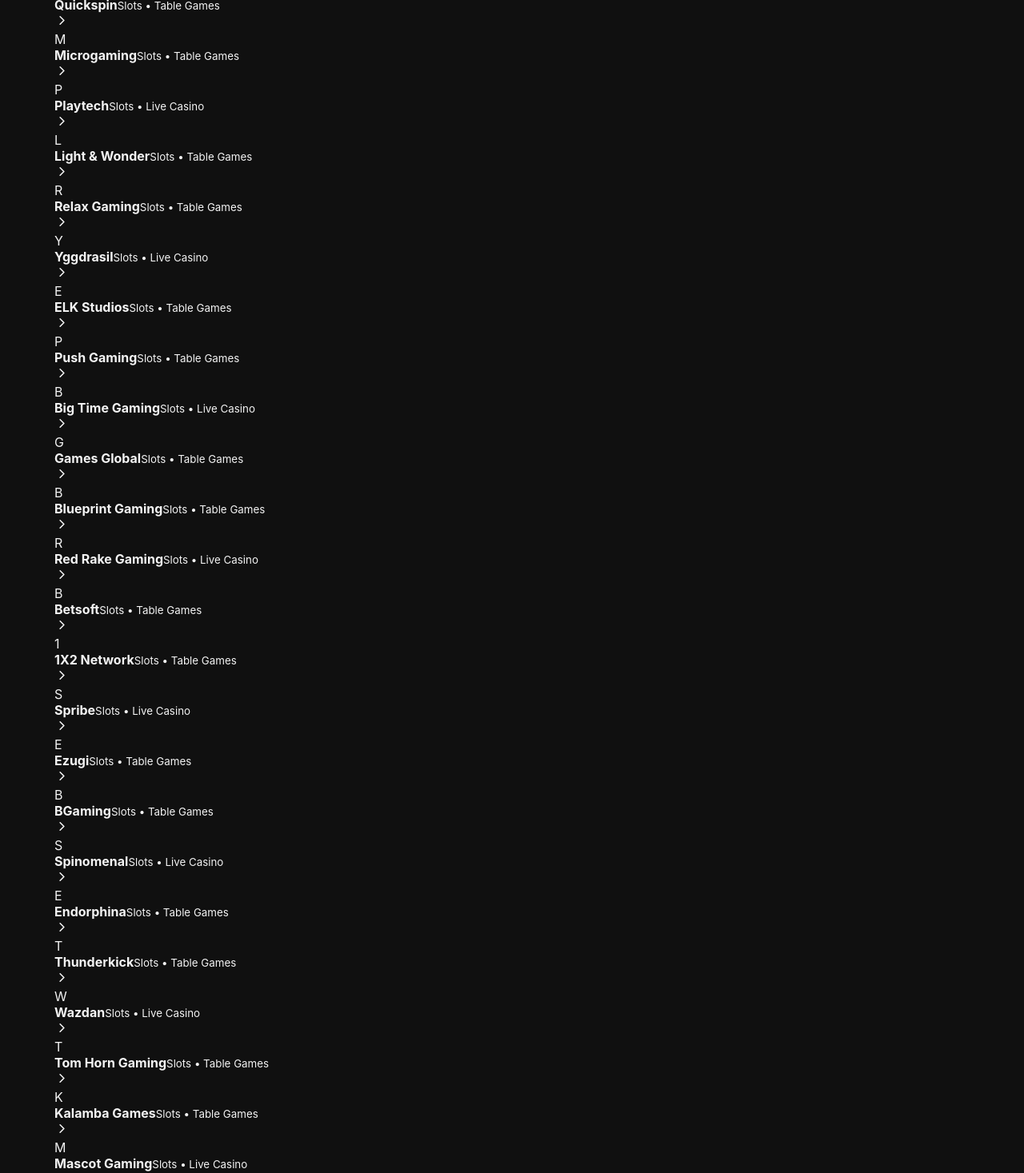
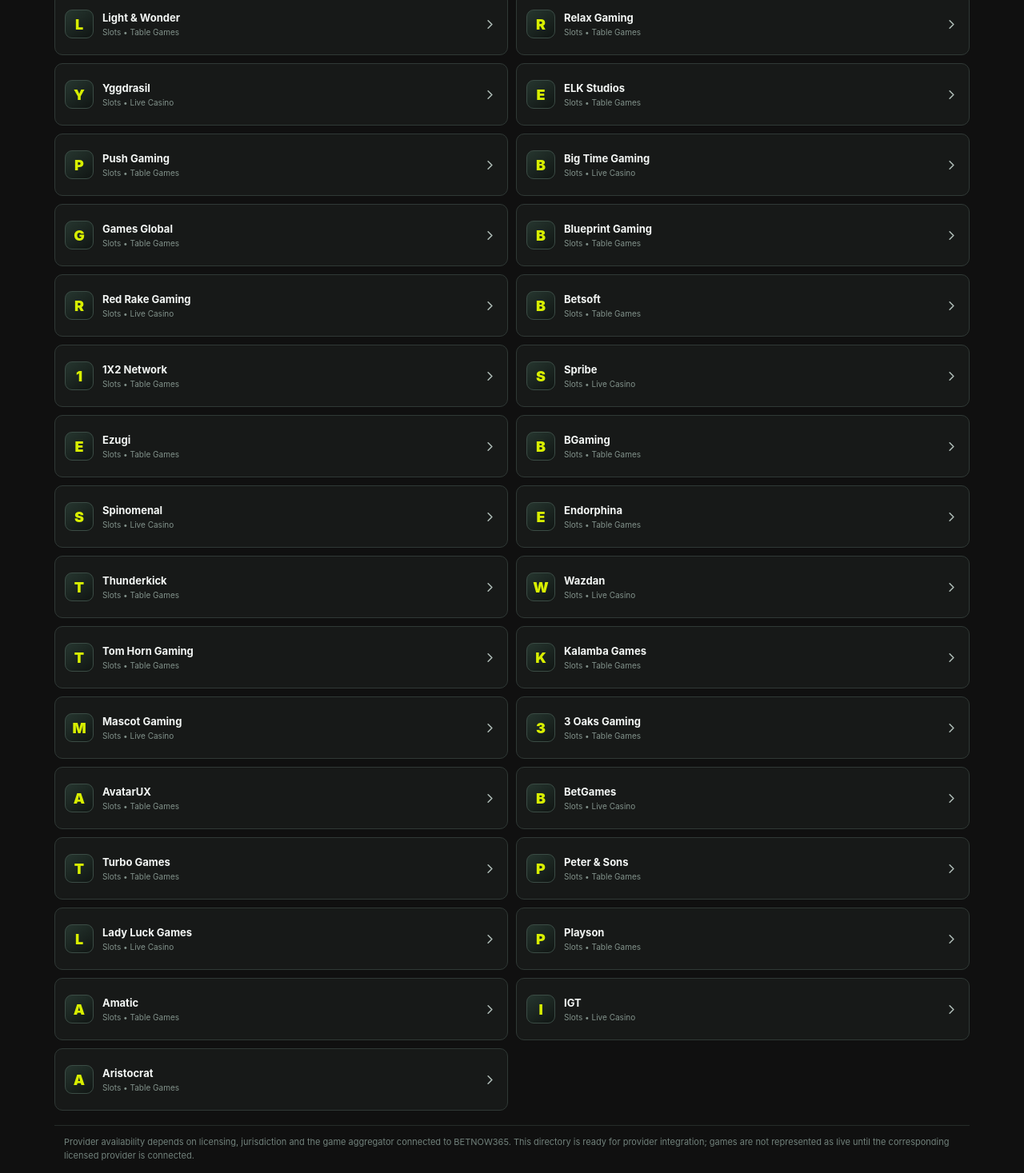
Before and after one commit to testertestjusttest-ai/Bet-365, a Next.js app: page /casino in a window 1280 px wide. Shown: the part 680-2147 px from the top of the page at 80% size. Built offline with nearby package versions, Linux system fonts and the light colour scheme.

Commit message:
style: compact sports cards and casino provider grid

```diff
--- a/app/globals.css
+++ b/app/globals.css
@@ -144,3 +144,17 @@
 @media(max-width:600px){.register-card{padding:22px 18px 48px}.register-card h1{font-size:30px;margin-bottom:25px}.register-steps{margin-left:-18px;margin-right:-18px;padding:0 18px}.register-steps>div{font-size:12px}.register-two{grid-template-columns:1fr}.register-section input,.register-section select{height:54px}.register-page .bottom-nav{display:flex}}
 
 .live-status-bar{display:flex;justify-content:space-between;align-items:center;background:#171717;border:1px solid #303030;border-radius:8px;padding:10px 12px;margin:14px 0;color:#ddd;font-size:12px}.live-status-bar span{display:flex;align-items:center;gap:7px}.live-status-bar i{width:8px;height:8px;border-radius:50%;background:#21e3ad;box-shadow:0 0 8px #21e3ad;display:inline-block}.live-list{display:grid;gap:10px}.live-full-card{background:#202020;border:1px solid #353535;border-radius:12px;padding:14px;display:block}.live-full-head{display:grid;grid-template-columns:auto 1fr auto;gap:10px;align-items:center;color:#aaa;font-size:11px}.live-full-head b{color:#eee;font-size:13px;overflow:hidden;text-overflow:ellipsis;white-space:nowrap}.live-full-body{display:flex;justify-content:space-between;align-items:center;padding:17px 2px}.live-full-body>div:first-child{display:grid;gap:8px;font-size:15px}.live-full-score{display:grid;gap:8px;text-align:right}.live-full-score strong{font-size:18px;color:#f0df00}.live-full-foot{border-top:1px solid #333;padding-top:10px;display:flex;justify-content:space-between;color:#20e2ac;font-size:11px}.live-full-foot span:last-child{color:#bbb}.live-note{font-size:11px;color:#777;line-height:1.5}
+
+/* Compact mobile sports rail + casino provider directory */
+.icon-sports-strip{gap:7px;padding:0 12px 12px}
+.icon-sport{flex:0 0 86px;height:82px;border-radius:11px;gap:5px}
+.icon-sport span{font-size:25px}.icon-sport b{font-size:11px;font-weight:800}
+@media(min-width:801px){.icon-sport{flex-basis:108px;height:88px}.icon-sport span{font-size:28px}}
+.casino-page{padding-top:28px}.casino-title{margin-bottom:16px}
+.casino-provider-grid{display:grid;grid-template-columns:repeat(2,minmax(0,1fr));gap:10px}
+.casino-provider-card{min-height:78px;display:flex;align-items:center;gap:11px;padding:12px;background:#171918;border:1px solid #303936;border-radius:10px;color:#f3f6f4;text-decoration:none;transition:.15s ease}
+.casino-provider-card:hover{border-color:#24ddb0;background:#1b211f}
+.casino-provider-mark{width:36px;height:36px;flex:0 0 36px;border-radius:9px;display:grid;place-items:center;background:linear-gradient(145deg,#26362f,#101513);border:1px solid #3b4c45;color:#d8ef00;font-size:18px;font-weight:900}
+.casino-provider-card>div:nth-child(2){min-width:0;display:grid;gap:4px;flex:1}.casino-provider-card b{font-size:13px;white-space:nowrap;overflow:hidden;text-overflow:ellipsis}.casino-provider-card small{font-size:10px;color:#82928b}.casino-provider-card>svg{color:#aebbb6;flex:0 0 auto}
+.casino-provider-note{margin:18px 0 4px;padding:12px;border-top:1px solid #252c29;color:#71817b;font-size:11px;line-height:1.5}
+@media(max-width:420px){.casino-provider-grid{gap:8px}.casino-provider-card{min-height:70px;padding:9px;gap:8px}.casino-provider-mark{width:31px;height:31px;flex-basis:31px;font-size:15px}.casino-provider-card b{font-size:11px}.casino-provider-card small{font-size:9px}.casino-provider-card>svg{width:16px}}
```
